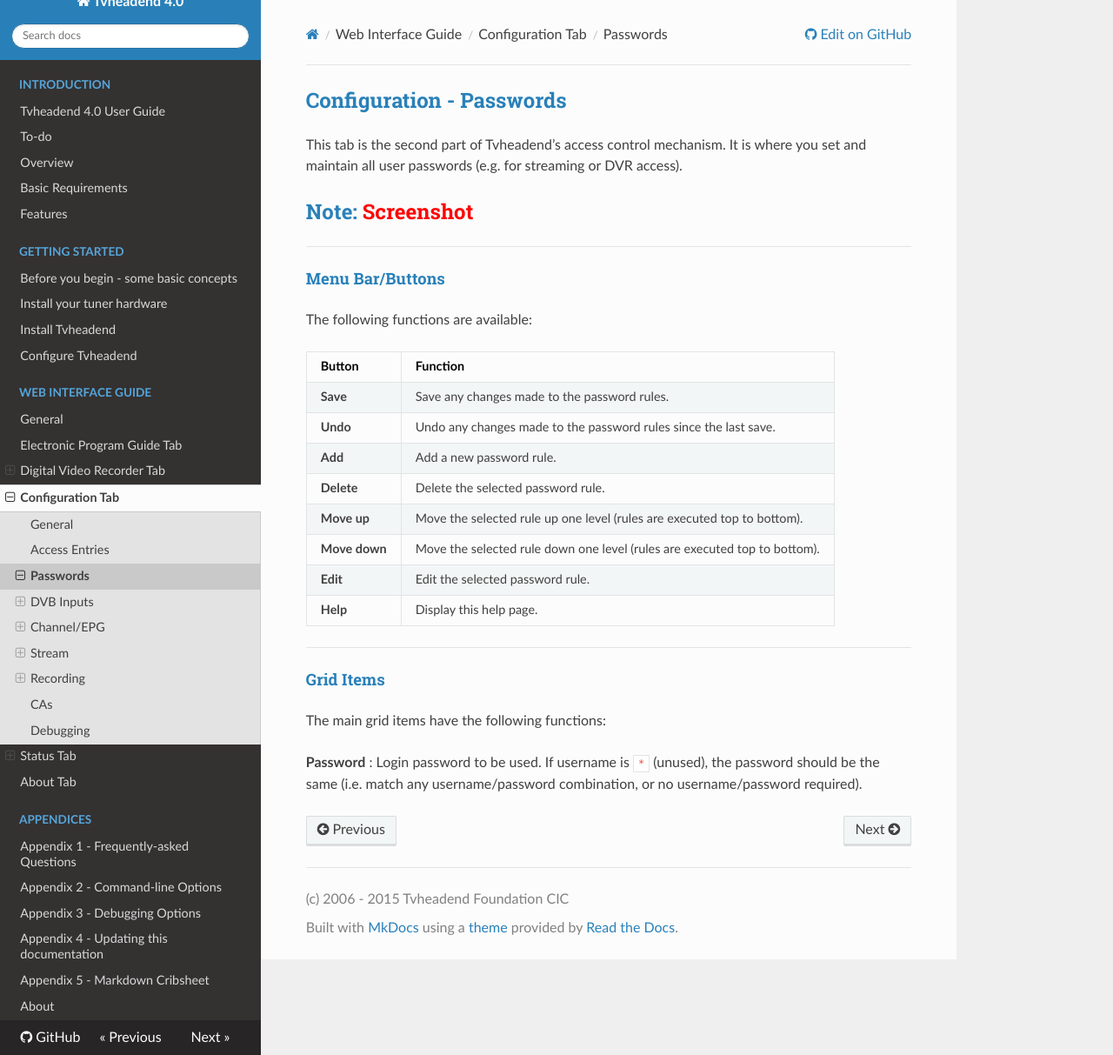
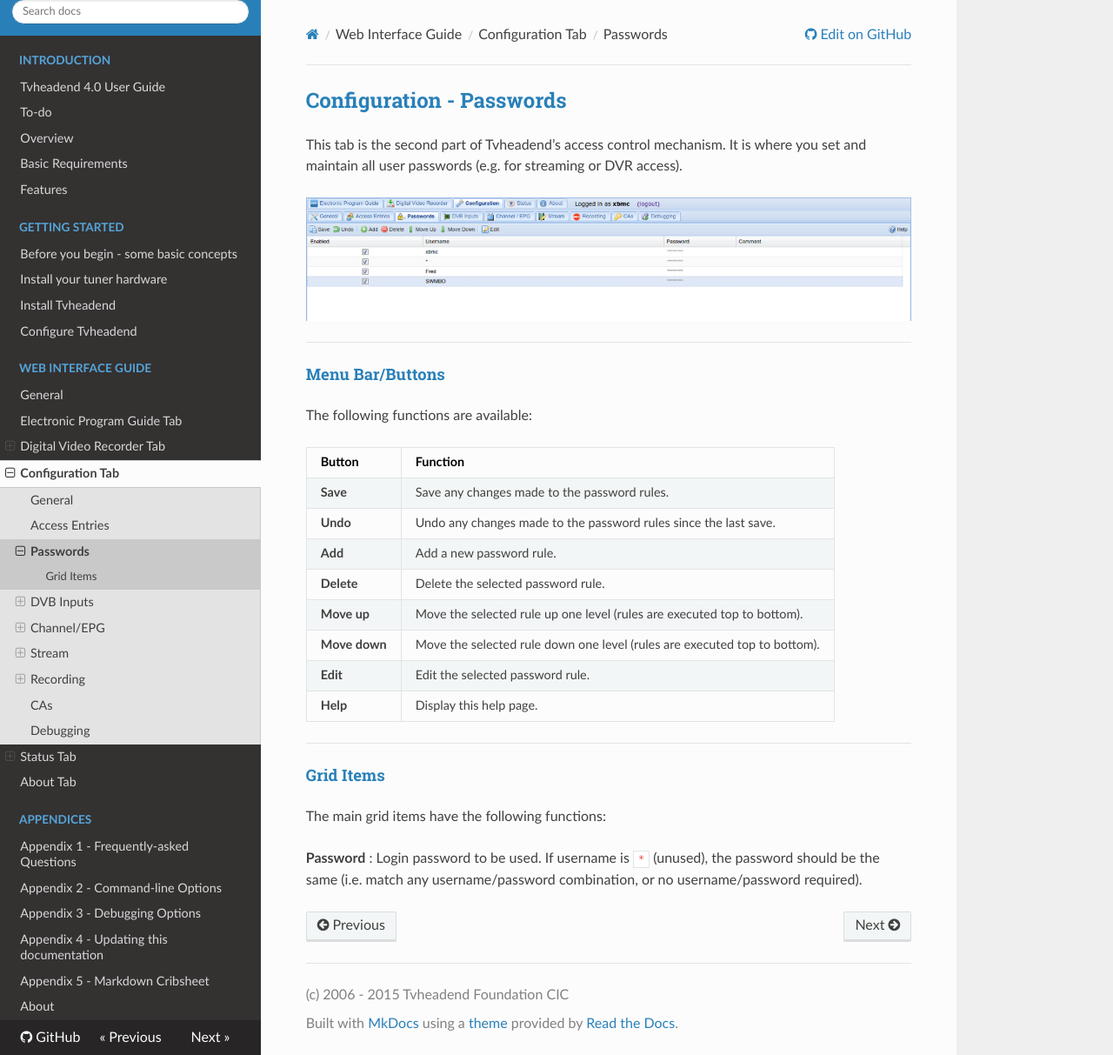
Before and after one commit to tvheadend/tvheadend-documentation, an MkDocs documentation site: the page built from docs/webui/config_passwords.md, in a window 1280 px wide and 1213 px high. Shown: the whole window at 87% size. Built offline with MkDocs 1.6.1, drawn with Linux system fonts in a browser that asks for light colours; nearby versions of some CDN libraries; old or Windows-style settings are respelled for this version of MkDocs.

Commit message:
Config Passwd: add screenshot

```diff
--- a/docs/webui/config_passwords.md
+++ b/docs/webui/config_passwords.md
@@ -3,7 +3,7 @@
 This tab is the second part of Tvheadend's access control mechanism. It is
 where you set and maintain all user passwords (e.g. for streaming or DVR access).
 
-##Note: <font color=red>Screenshot</font>
+![Passwords](docresources/configpasswords.png)
 
 ---
 
```
Also changed, not shown: docs/webui/docresources/configpasswords.png (added).
